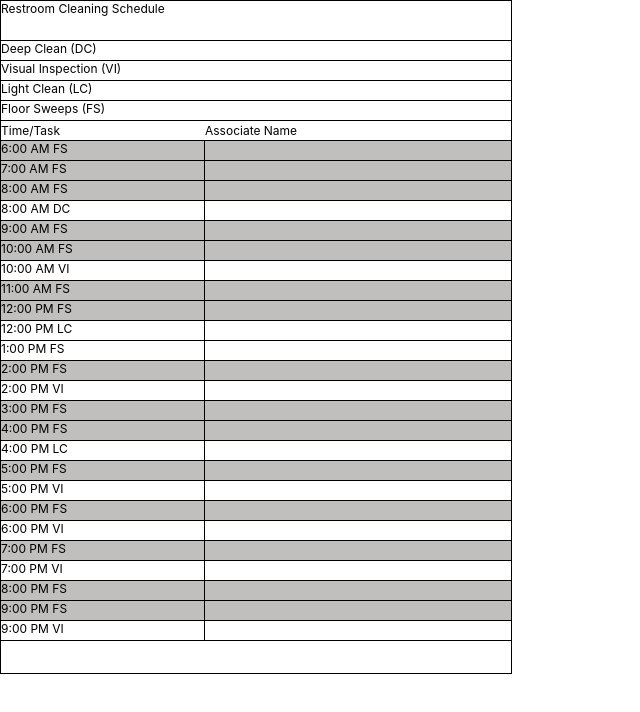
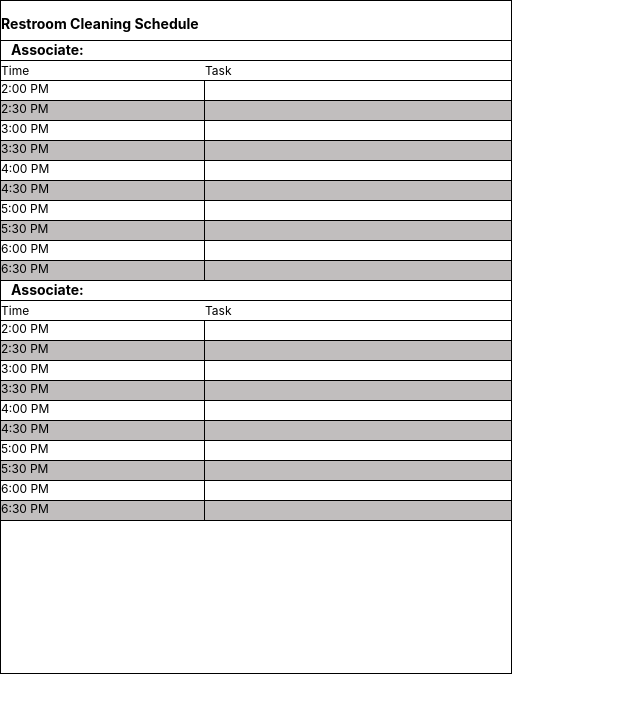
Before and after one commit to EljiahR/k-xlsx-converter-front-end, a Next.js app: page /posts/Restrooms in a window 1280 px wide. Shown: the top 712 px of the page, without its empty margins (0-640 px from the left). Built offline with nearby package versions, Linux system fonts and the light colour scheme.

Commit message:
Modified restroom section as per Chris' instructions

```diff
--- a/pages/posts/Restrooms.jsx
+++ b/pages/posts/Restrooms.jsx
@@ -1,120 +1,104 @@
-import styles from "../styles/Restrooms.module.css"
+import styles from "../styles/Restrooms.module.css";
 
 const Restrooms = () => {
   return (
     <div id="restrooms" className={styles.restrooms}>
-      <div className={styles["double-full-slot"]}>Restroom Cleaning Schedule</div>
-      <div className={styles["full-slot"]}>Deep Clean (DC)</div>
-      <div className={styles["full-slot"]}>Visual Inspection (VI)</div>
-      <div className={styles["full-slot"]}>Light Clean (LC)</div>
-      <div className={styles["full-slot"]}>Floor Sweeps (FS)</div>
+      <div className={styles["double-full-slot"]}>
+        <h3>Restroom Cleaning Schedule</h3>
+      </div>
+
+      <div className={styles["associate-slot"]}>Associate:</div>
       <div className={styles.slot}>
-        <div className={styles.header}>Time/Task</div>
-        <div className={styles.header}>Associate Name</div>
+        <div className={styles.header}>Time</div>
+        <div className={styles.header}>Task</div>
       </div>
-      <div className={`${styles.slot} ${styles.dark}`}>
-        <div className={styles.time}>6:00 AM FS</div>
+      <div className={`${styles.slot}`}>
+        <div className={styles.time}>2:00 PM</div>
         <div className={styles.blank}></div>
       </div>
       <div className={`${styles.slot} ${styles.dark}`}>
-        <div className={styles.time}>7:00 AM FS</div>
+        <div className={styles.time}>2:30 PM</div>
+        <div className={styles.blank}></div>
+      </div>
+      <div className={`${styles.slot}`}>
+        <div className={styles.time}>3:00 PM</div>
         <div className={styles.blank}></div>
       </div>
       <div className={`${styles.slot} ${styles.dark}`}>
-        <div className={styles.time}>8:00 AM FS</div>
+        <div className={styles.time}>3:30 PM</div>
+        <div className={styles.blank}></div>
+      </div>
+      <div className={`${styles.slot}`}>
+        <div className={styles.time}>4:00 PM</div>
+        <div className={styles.blank}></div>
+      </div>
+      <div className={`${styles.slot} ${styles.dark}`}>
+        <div className={styles.time}>4:30 PM</div>
         <div className={styles.blank}></div>
       </div>
       <div className={styles.slot}>
-        <div className={styles.time}>8:00 AM DC</div>
+        <div className={styles.time}>5:00 PM</div>
         <div className={styles.blank}></div>
       </div>
       <div className={`${styles.slot} ${styles.dark}`}>
-        <div className={styles.time}>9:00 AM FS</div>
+        <div className={styles.time}>5:30 PM</div>
+        <div className={styles.blank}></div>
+      </div>
+      <div className={`${styles.slot}`}>
+        <div className={styles.time}>6:00 PM</div>
         <div className={styles.blank}></div>
       </div>
       <div className={`${styles.slot} ${styles.dark}`}>
-        <div className={styles.time}>10:00 AM FS</div>
+        <div className={styles.time}>6:30 PM</div>
+        <div className={styles.blank}></div>
+      </div>
+      <div className={styles["associate-slot"]}>Associate:</div>
+      <div className={styles.slot}>
+        <div className={styles.header}>Time</div>
+        <div className={styles.header}>Task</div>
+      </div>
+      <div className={`${styles.slot}`}>
+        <div className={styles.time}>2:00 PM</div>
+        <div className={styles.blank}></div>
+      </div>
+      <div className={`${styles.slot} ${styles.dark}`}>
+        <div className={styles.time}>2:30 PM</div>
+        <div className={styles.blank}></div>
+      </div>
+      <div className={`${styles.slot}`}>
+        <div className={styles.time}>3:00 PM</div>
+        <div className={styles.blank}></div>
+      </div>
+      <div className={`${styles.slot} ${styles.dark}`}>
+        <div className={styles.time}>3:30 PM</div>
+        <div className={styles.blank}></div>
+      </div>
+      <div className={`${styles.slot}`}>
+        <div className={styles.time}>4:00 PM</div>
+        <div className={styles.blank}></div>
+      </div>
+      <div className={`${styles.slot} ${styles.dark}`}>
+        <div className={styles.time}>4:30 PM</div>
         <div className={styles.blank}></div>
       </div>
       <div className={styles.slot}>
-        <div className={styles.time}>10:00 AM VI</div>
+        <div className={styles.time}>5:00 PM</div>
         <div className={styles.blank}></div>
       </div>
       <div className={`${styles.slot} ${styles.dark}`}>
-        <div className={styles.time}>11:00 AM FS</div>
+        <div className={styles.time}>5:30 PM</div>
+        <div className={styles.blank}></div>
+      </div>
+      <div className={`${styles.slot}`}>
+        <div className={styles.time}>6:00 PM</div>
         <div className={styles.blank}></div>
       </div>
       <div className={`${styles.slot} ${styles.dark}`}>
-        <div className={styles.time}>12:00 PM FS</div>
-        <div className={styles.blank}></div>
-      </div>
-      <div className={styles.slot}>
-        <div className={styles.time}>12:00 PM LC</div>
-        <div className={styles.blank}></div>
-      </div>
-      <div className={styles.slot}>
-        <div className={styles.time}>1:00 PM FS</div>
-        <div className={styles.blank}></div>
-      </div>
-      <div className={`${styles.slot} ${styles.dark}`}>
-        <div className={styles.time}>2:00 PM FS</div>
-        <div className={styles.blank}></div>
-      </div>
-      <div className={styles.slot}>
-        <div className={styles.time}>2:00 PM VI</div>
-        <div className={styles.blank}></div>
-      </div>
-      <div className={`${styles.slot} ${styles.dark}`}>
-        <div className={styles.time}>3:00 PM FS</div>
-        <div className={styles.blank}></div>
-      </div>
-      <div className={`${styles.slot} ${styles.dark}`}>
-        <div className={styles.time}>4:00 PM FS</div>
-        <div className={styles.blank}></div>
-      </div>
-      <div className={styles.slot}>
-        <div className={styles.time}>4:00 PM LC</div>
-        <div className={styles.blank}></div>
-      </div>
-      <div className={`${styles.slot} ${styles.dark}`}>
-        <div className={styles.time}>5:00 PM FS</div>
-        <div className={styles.blank}></div>
-      </div>
-      <div className={styles.slot}>
-        <div className={styles.time}>5:00 PM VI</div>
-        <div className={styles.blank}></div>
-      </div>
-
-      <div className={`${styles.slot} ${styles.dark}`}>
-        <div className={styles.time}>6:00 PM FS</div>
-        <div className={styles.blank}></div>
-      </div>
-      <div className={styles.slot}>
-        <div className={styles.time}>6:00 PM VI</div>
-        <div className={styles.blank}></div>
-      </div>
-      <div className={`${styles.slot} ${styles.dark}`}>
-        <div className={styles.time}>7:00 PM FS</div>
-        <div className={styles.blank}></div>
-      </div>
-      <div className={styles.slot}>
-        <div className={styles.time}>7:00 PM VI</div>
-        <div className={styles.blank}></div>
-      </div>
-      <div className={`${styles.slot} ${styles.dark}`}>
-        <div className={styles.time}>8:00 PM FS</div>
-        <div className={styles.blank}></div>
-      </div>
-      <div className={`${styles.slot} ${styles.dark}`}>
-        <div className={styles.time}>9:00 PM FS</div>
-        <div className={styles.blank}></div>
-      </div>
-      <div className={styles.slot}>
-        <div className={styles.time}>9:00 PM VI</div>
+        <div className={styles.time}>6:30 PM</div>
         <div className={styles.blank}></div>
       </div>
     </div>
-  )
-}
+  );
+};
 
-export default Restrooms
+export default Restrooms;
--- a/pages/styles/Restrooms.module.css
+++ b/pages/styles/Restrooms.module.css
@@ -15,6 +15,8 @@
 
 .double-full-slot{
   grid-row: 1 / 3;
+  justify-content:center;
+
 }
 
 .slot {
@@ -32,3 +34,10 @@
 .dark {
   background-color: #c1bebe !important;
 }
+
+.associate-slot {
+  text-align: left !important;
+  font-size: 14px;
+  padding-left: 10px;
+  font-weight: bold;
+}
```
Also changed, not shown: depreciated/Restrooms (copy).jsx (added, +120 -0 lines), 1 other file (tests, documents, lock files or other folders).
